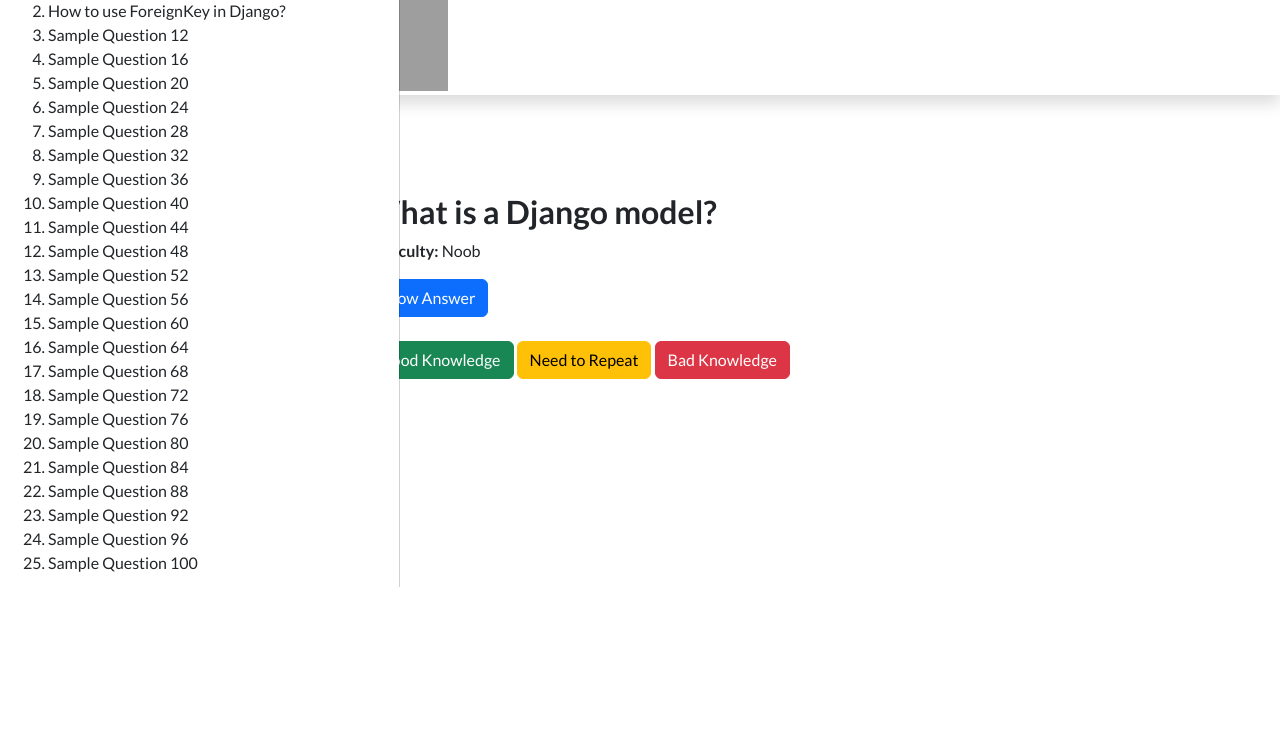
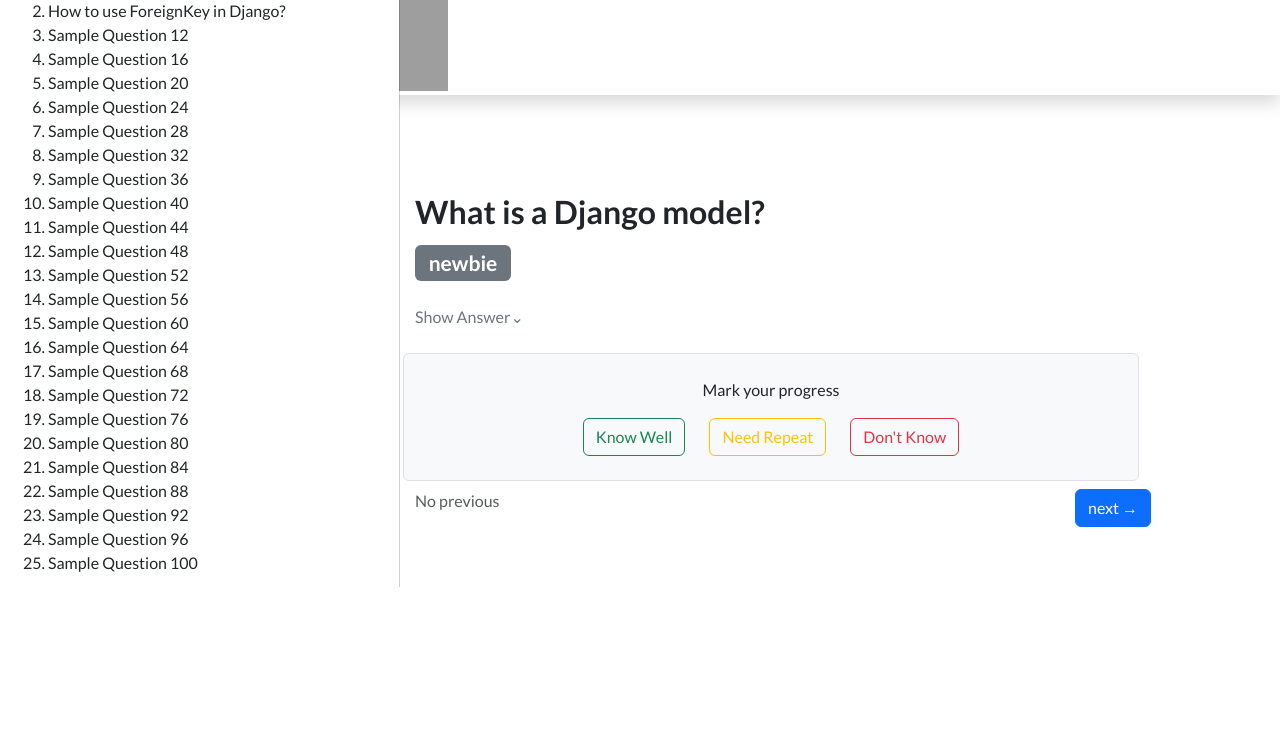
Before and after one commit to ShaAnder/elevate_hackathon_2024, a Django app: page /questions/1/ in a window 1280 px wide. Shown: the part 213-952 px from the top of the page. Run offline with Django 5.2, Linux system fonts and the light colour scheme; the visitor is signed in with stand-in values (Sample User, id 1); data comes from the database, SQL or seed files in the repository; some libraries are stand-ins or nearby versions; grey boxes are pictures that could not be loaded.

Commit message:
Style question detail page and add next/previous functionality

```diff
--- a/job_me/templates/job_me/question_detail.html
+++ b/job_me/templates/job_me/question_detail.html
@@ -1,6 +1,6 @@
-{% extends 'base.html' %} {% block content %}
+{% extends 'base.html' %} {% load static %} {% block content %}
 
-<div class="container mt-5">
+<div class="container mt-5 overflow-hidden">
 	<a
 		class="q-open d-none d-lg-inline-flex"
 		data-bs-toggle="offcanvas"
@@ -12,7 +12,7 @@
 	</a>
 
 	<div class="row">
-		<div class="col-md-3">
+		<div class="col-lg-3">
 			<div
 				class="offcanvas offcanvas-start show offcanvas-visible"
 				tabindex="-1"
@@ -25,7 +25,7 @@
 						<div>
 							<a
 								type="button"
-								class="q-open"
+								class="q-open p-3"
 								data-bs-dismiss="offcanvas"
 								aria-label="Close"
 							>
@@ -53,10 +53,20 @@
 			</div>
 		</div>
 
-		<div class="col-md-8">
+		<div class="col-lg-8 col-md-10 col-sm-12 ms-2 ms-lg-5">
 			<!-- Question Title -->
 			<h2 class="fw-bold">{{ question.title }}</h2>
-			<p><strong>Difficulty:</strong> {{ question.get_difficulty_display }}</p>
+			<p class="fs-3">
+				{% if question.difficulty == "noob" %}
+				<span class="badge text-bg-secondary">newbie</span>
+				{% elif question.difficulty == "junior" %}
+				<span class="badge text-bg-warning">junior</span>
+				{% elif question.difficulty == "pro" %}
+				<span class="badge text-bg-success">middle+</span>
+				{% elif question.difficulty == "ninja" %}
+				<span class="badge text-bg-light">ninja</span>
+				{% endif %}
+			</p>
 
 			<!-- Question Content -->
 			<div class="mt-3">
@@ -64,32 +74,68 @@
 			</div>
 
 			<!-- Show Answer Button -->
-			<div class="mt-3">
-				<button id="show-answer-btn" class="btn btn-primary">
-					Show Answer
-				</button>
+			<div class="row w-75 mt-4">
+				<a id="show-answer-btn" class="text-secondary"> Show Answer&#8964;</a>
+
 				<div id="answer" class="mt-2" style="display: none">
-					<p><strong>Answer:</strong> {{ question.answer }}</p>
+					<p class="text-secondary">{{ question.answer }}</p>
 				</div>
 			</div>
 
 			<!-- Action buttons to mark knowledge status -->
-			<div class="mt-4">
-				<button onclick="updateKnowledgeStatus('good')" class="btn btn-success">
-					Good Knowledge
-				</button>
-				<button
-					onclick="updateKnowledgeStatus('repeat')"
-					class="btn btn-warning"
-				>
-					Need to Repeat
-				</button>
-				<button onclick="updateKnowledgeStatus('bad')" class="btn btn-danger">
-					Bad Knowledge
-				</button>
+			<div
+				class="row w-lg-50 w-100 mt-4 d-flex justify-content-center text-center bg-light border rounded shadow-md p-4"
+			>
+				<p>Mark your progress</p>
+				<div class="col-12 col-md-auto mb-2 mb-md-0">
+					<button
+						onclick="updateKnowledgeStatus('good')"
+						class="btn btn-outline-success w-100"
+					>
+						Know Well
+					</button>
+				</div>
+				<div class="col-12 col-md-auto mb-2 mb-md-0">
+					<button
+						onclick="updateKnowledgeStatus('repeat')"
+						class="btn btn-outline-warning w-100"
+					>
+						Need Repeat
+					</button>
+				</div>
+				<div class="col-12 col-md-auto">
+					<button
+						onclick="updateKnowledgeStatus('bad')"
+						class="btn btn-outline-danger w-100"
+					>
+						Don't Know
+					</button>
+				</div>
 			</div>
+
 			<!-- Message Placeholder -->
 			<div id="status-message" class="mt-2" style="display: none"></div>
+			<div class="mt-2 w-100 d-flex justify-content-between">
+				{% if previous_question %}
+				<a
+					href="{% url 'job_me:question_detail' previous_question.id %}"
+					class="btn btn-secondary me-2"
+				>
+					&larr; previous
+				</a>
+				{% else %}
+				<span class="text-muted">No previous</span>
+				{% endif %} {% if next_question %}
+				<a
+					href="{% url 'job_me:question_detail' next_question.id %}"
+					class="btn btn-primary"
+				>
+					next &rarr;
+				</a>
+				{% else %}
+				<span class="text-muted">No more</span>
+				{% endif %}
+			</div>
 		</div>
 	</div>
 </div>
@@ -102,21 +148,16 @@
 
 		if (showAnswerButton) {
 			showAnswerButton.addEventListener('click', function () {
-				if (
-					answerDiv.style.display === 'none' ||
-					answerDiv.style.display === ''
-				) {
-					answerDiv.style.display = 'block'
-					this.textContent = 'Hide Answer'
-				} else {
-					answerDiv.style.display = 'none'
-					this.textContent = 'Show Answer'
-				}
+				// Toggling visibility
+				const isVisible = answerDiv.style.display === 'block'
+				answerDiv.style.display = isVisible ? 'none' : 'block'
+				this.textContent = isVisible ? 'Show Answer ⌄' : 'Hide Answer ⌃'
 			})
 		}
 
 		// Update knowledge status functionality
-		function updateKnowledgeStatus(status) {
+		window.updateKnowledgeStatus = function (status) {
+			// Ensure it's globally accessible
 			fetch("{% url 'job_me:update_knowledge_status' question.id %}", {
 				method: 'POST',
 				headers: {
@@ -136,25 +177,6 @@
 				messageDiv.style.display = 'block'
 			})
 		}
-
-		// Offcanvas toggle visibility handling
-		const offcanvas = document.getElementById('offcanvasExample')
-		const openButton = document.querySelector('[data-bs-toggle="offcanvas"]')
-		const closeButton = document.querySelector('[data-bs-dismiss="offcanvas"]')
-
-		if (offcanvas) {
-			// Remove visibility class when the offcanvas is closed
-			offcanvas.addEventListener('hide.bs.offcanvas', function () {
-				offcanvas.classList.remove('offcanvas-visible')
-			})
-
-			// Add visibility class when the open button is clicked
-			if (openButton) {
-				openButton.addEventListener('click', function () {
-					offcanvas.classList.add('offcanvas-visible')
-				})
-			}
-		}
 	})
 </script>
 
--- a/job_me/views.py
+++ b/job_me/views.py
@@ -91,39 +91,49 @@
 
 
 def question_detail(request, question_id):
+    # Get the current question and related technology
     question = get_object_or_404(Question, id=question_id)
     technology = question.topic.module.technology
 
-    # Retrieve all questions related to the same technology
-    questions = Question.objects.filter(
-        topic__module__technology=question.topic.module.technology
-    )
-
-    # Retrieve the user's UserProfile instance
+    # Retrieve the user's UserProfile instance once
     user_profile = request.user.userprofile
 
     # Retrieve or create a UserQuestionKnowledge instance for the user and question
     user_question_knowledge, created = UserQuestionKnowledge.objects.get_or_create(
-        user=user_profile, question=question  # Ensure this is a UserProfile instance
+        user=user_profile, question=question
     )
 
+    # Handle form submission
     if request.method == "POST":
         form = UserQuestionKnowledgeForm(request.POST, instance=user_question_knowledge)
         if form.is_valid():
             form.save()
-            # After saving knowledge status, update user technology progress
-            progress_record, created = UserTechnologyProgress.objects.get_or_create(
-                user=user_profile,  # Ensure this is a UserProfile instance
-                technology=question.topic.module.technology,
+            # Update user technology progress after saving the knowledge status
+            progress_record, _ = UserTechnologyProgress.objects.get_or_create(
+                user=user_profile,
+                technology=technology,
             )
             progress_record.calculate_progress()  # Recalculate progress based on new knowledge status
             return redirect("job_me:question_detail", question_id=question_id)
     else:
         form = UserQuestionKnowledgeForm(instance=user_question_knowledge)
 
+    # Retrieve next and previous questions in a single query
+    questions = list(
+        Question.objects.filter(topic__module__technology=technology).order_by("id")
+    )
+    current_index = questions.index(question)
+
+    next_question = (
+        questions[current_index + 1] if current_index + 1 < len(questions) else None
+    )
+    previous_question = questions[current_index - 1] if current_index - 1 >= 0 else None
+
     context = {
         "question": question,
         "questions": questions,
+        "next_question": next_question,
+        "previous_question": previous_question,
         "technology": technology,
         "form": form,
     }
--- a/static/css/main.css
+++ b/static/css/main.css
@@ -20,9 +20,9 @@
 .offcanvas.offcanvas-start {
 	height: calc(100vh - 90px);
 	top: 90px;
+	transition: none !important;
 }
 .offcanvas-visible {
-	transform: none !important;
 	visibility: visible !important;
 	display: block !important;
 }
@@ -48,6 +48,45 @@
 
 .q-open:hover {
 	opacity: 0.8;
+}
+
+#show-answer-btn {
+	text-decoration: none;
+	cursor: pointer;
+}
+
+#show-answer-btn:hover {
+	text-decoration: underline;
+}
+
+/* <div class="animated-image-container">
+	<img
+		src="{% static 'images/cube.png' %}"
+		alt="Animated Cube"
+		class="animated-image"
+	/>
+</div> */
+.animated-image-container {
+	display: flex;
+	justify-content: center;
+	align-items: center;
+	height: 100vh;
+	overflow: hidden;
+}
+
+.animated-image {
+	width: 200px;
+	animation: bounceRotate 2s infinite;
+}
+
+@keyframes bounceRotate {
+	0%,
+	100% {
+		transform: translateY(0) rotate(0deg);
+	}
+	50% {
+		transform: translateY(-20px) rotate(5deg);
+	}
 }
 
 .progress-circle {
```
Also changed, not shown: elevate_hackathon_2024/settings.py (+14 -14 lines), static/images/cube.png (added).
